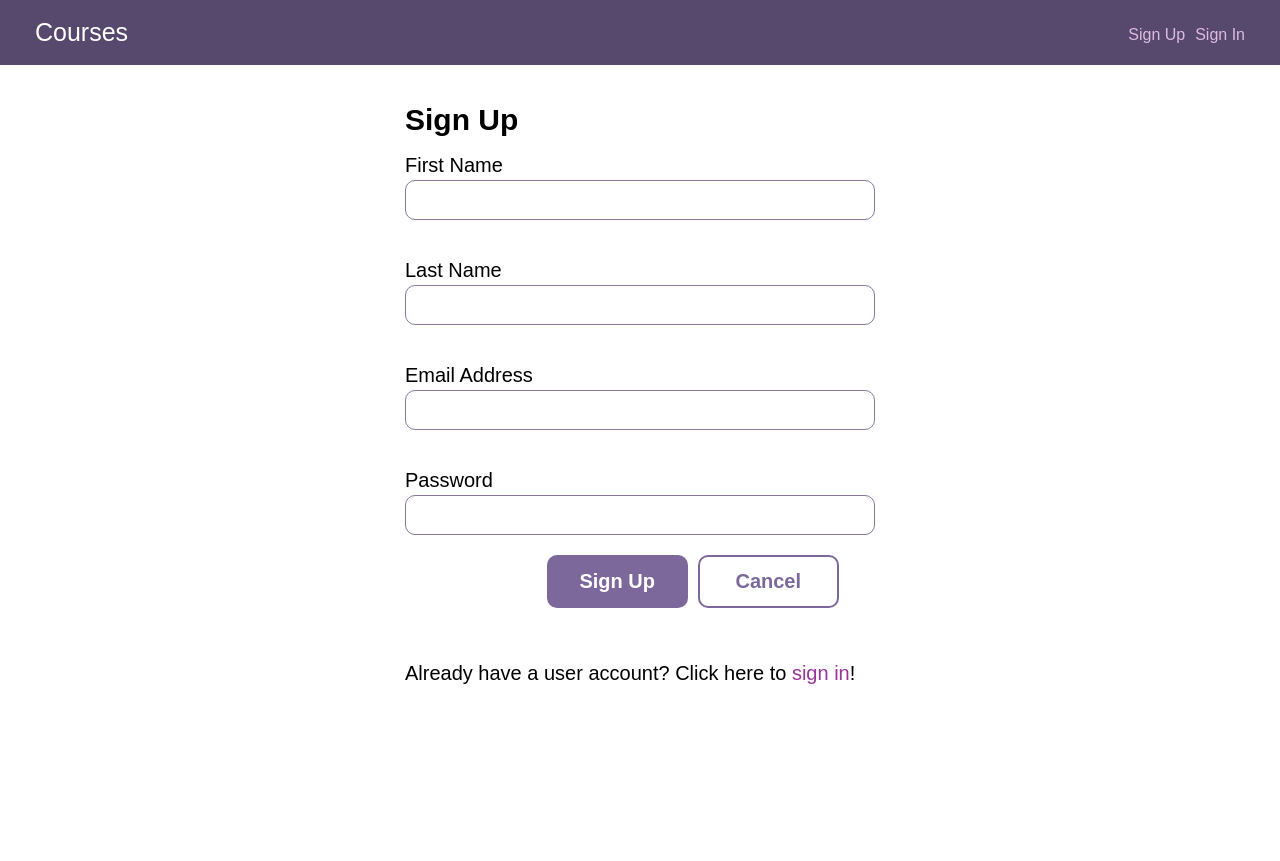
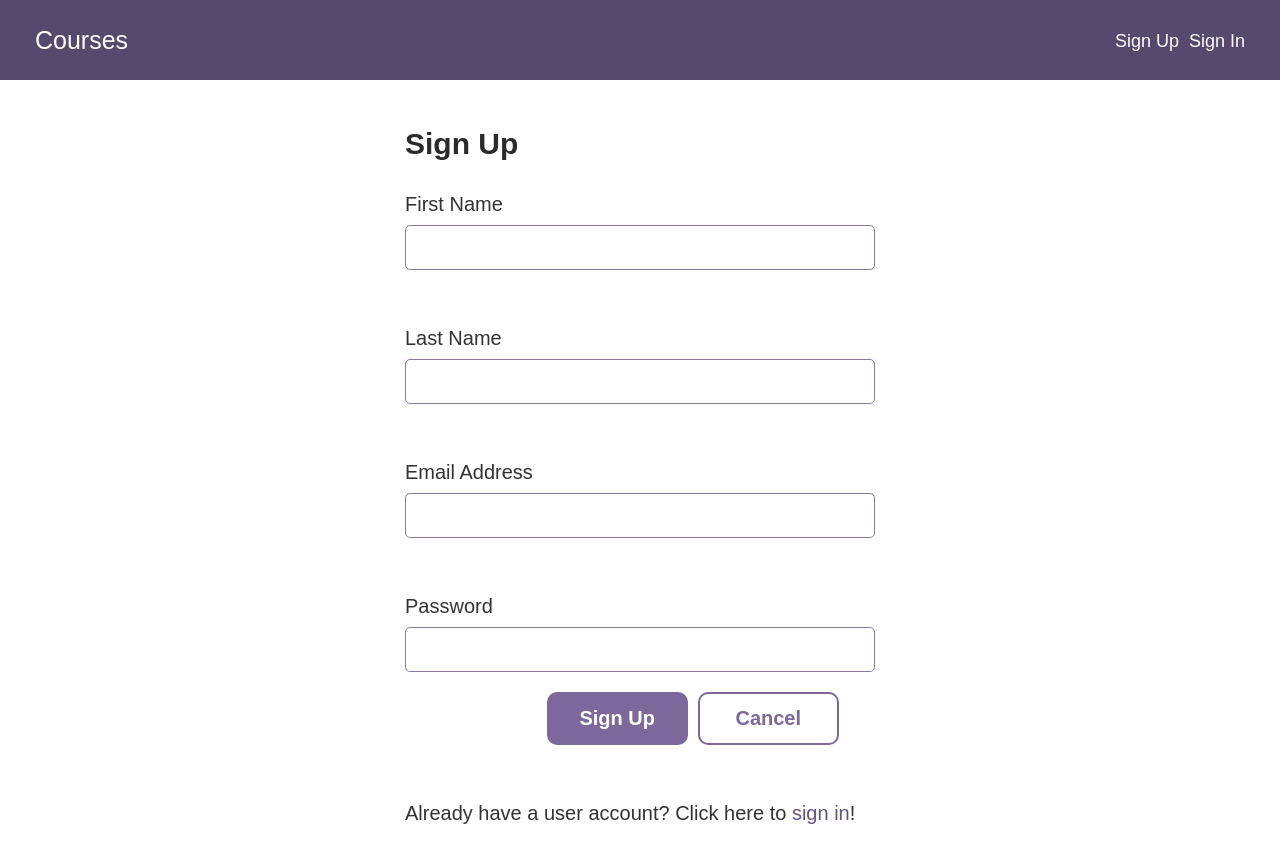
Before and after one commit to dmcote-1991/full-stack-app, a React (Vite) app in the folder client/: page /signup in a window 1280 px wide. Before the commit the page ends 800 px from the top, so only its background shows below. Built offline with nearby package versions, Linux system fonts and the light colour scheme.

Commit message:
Improve accessibility in CSS styling to align with 508 compliance

```diff
--- a/client/src/styles/global.css
+++ b/client/src/styles/global.css
@@ -12,6 +12,9 @@ html {
 /* Font settings for the body */
 body {
     font-family: 'Work Sans', sans-serif;
+    line-height: 1.6;
+    color: #333;
+    background-color: #fff;
 }
 
 /* Heading 2 styles */
@@ -19,20 +22,28 @@ h2 {
     font-size: 1.5rem;
     font-weight: 700;
     margin-bottom: 1rem;
+    color: #2b2b2b;
 }
 
 /* Paragraph styles */
 p {
-    font-weight: 300;
+    font-weight: 400;
     margin-bottom: 1.5rem;
-    line-height: 1.5;
+    line-height: 1.8;
     hyphens: auto; /* Allows text to break at appropriate places */
 }
 
 /* Anchor tag styles */
 a {
-    color: #939;
+    color: #63537d;
     text-decoration: none;
+}
+a:hover,
+a:focus {
+    transform: scale(1.05);
+    box-shadow: 0 0 0 2px #63537d inset;
+    background-color: #57496e;
+    outline: 2px solid #63537d;
 }
 
 /* Wrapper styles for centering content */
@@ -62,18 +73,26 @@ header {
     font-size: 1.25rem;
     color: #fff;
 }
+.header--logo a:hover,
+.header--logo a:focus {
+    color: #ddd;
+    text-decoration: none;
+    outline: 2px dashed #ddd;
+}
 
 /* List item styles within the header */
 header li {
-    font-size: .8rem;
+    font-size: 0.9rem;
 }
 
 /* Navigation link styles within the header */
 header nav a {
-    color: #dbd;
+    color: #fff;
 }
-header nav a:hover {
-    color: #fff;
+header nav a:hover,
+header nav a:focus {
+    color: #ccc;
+    outline: 2px dashed #ccc;
 }
 
 /* Styles for signed-in user list items in the header */
@@ -118,6 +137,11 @@ header nav a:hover {
     color: #57496e;
     font-weight: 300;
     font-size: 1.25rem;
+}
+.course--add--module:focus,
+.course--add--module:hover {
+    background: #e9e6ef;
+    color: #111;
 }
 
 /* Styles for the add icon in course add module */
@@ -212,16 +236,17 @@ label {
 }
 
 /* Input and textarea styles */
-input, textarea {
+input, textarea, select {
     display: block;
     width: 100%;
-    color: #332a40;
-    border-radius: .5rem;
+    color: #333;
+    background-color: #fff;
+    border-radius: 0.25rem;
     border: 1px solid #8c789b;
-    padding: .5rem;
+    padding: 0.5rem;
     margin-bottom: 1rem;
     font-family: 'Work Sans', sans-serif;
-    font-size: .8rem;
+    font-size: 1rem;
 }
 textarea {
     min-height: 300px;
@@ -243,7 +268,7 @@ textarea[aria-required="true"] + p {
 
 input:focus + p,
 textarea:focus + p {
-    color: #0066cc;
+    color: #63537d;
 }
 
 /* Button styles */
@@ -252,14 +277,20 @@ textarea:focus + p {
     color: #fff;
     font-size: 1rem;
     padding: .75rem 1.5rem;
-    border: 0;
-    margin: 0 0 .5rem 0;
+    border: none;
+    margin: 0 0 0.5rem;
     display: block;
     width: 210px;
     text-align: center;
-    border-radius: .5rem;
+    border-radius: 0.5rem;
     font-weight: bold;
-    transition: background 0.2s;
+    transition: background 0.2s, transform 0.2s;
+}
+.button:hover,
+.button:focus {
+    background: #63537d;
+    transform: scale(1.05);
+    outline: 2px solid #63537d;
 }
 .button:last-child {
     margin-bottom: 0;
@@ -276,7 +307,9 @@ textarea:focus + p {
     box-shadow: 0 0 0 2px #7c689b inset;
     transition: box-shadow 0.2s, color 0.2s;
 }
-.button-secondary:hover {
+.button-secondary:hover,
+.button-secondary:focus {
+    background: #f4f1f9;
     color: #63537d;
     box-shadow: 0 0 0 2px #63537d inset;
     cursor: pointer;
@@ -328,13 +361,22 @@ input:focus, textarea:focus {
     background: #f4f1f9;
 }
 a:hover {
-    text-decoration: underline;
+    text-decoration: none;
     /* color: #57496e; */
 }
 .button-secondary:hover {
     color: #57496e;
     box-shadow: 0 0 0 2px #57496e inset;
     background: #f4f1f9;
+}
+
+/* Focus styles for interactive elements */
+input:focus,
+button:focus,
+textarea:focus,
+select:focus {
+    outline: 2px solid #57496e;
+    outline-offset: 2px;
 }
 
 /* Media query for screen sizes 600px and above */
```
